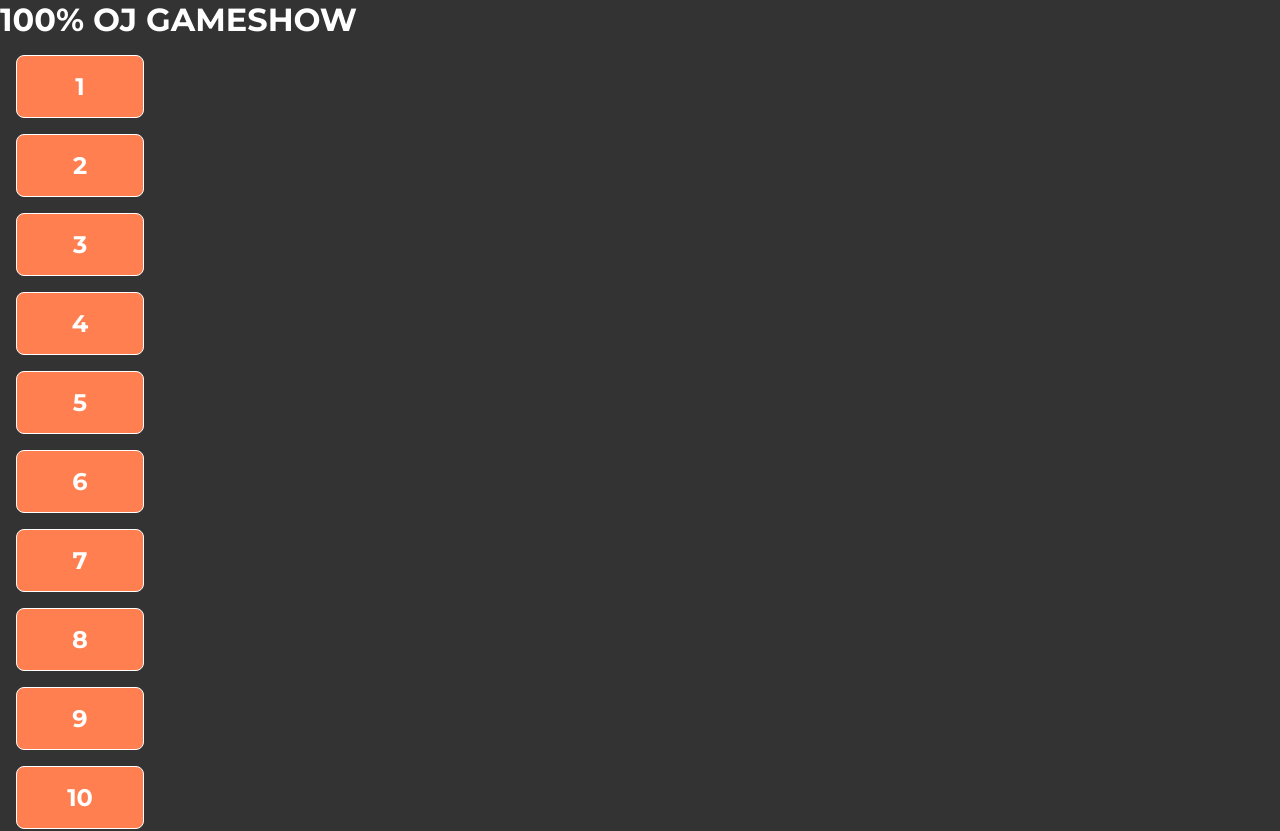
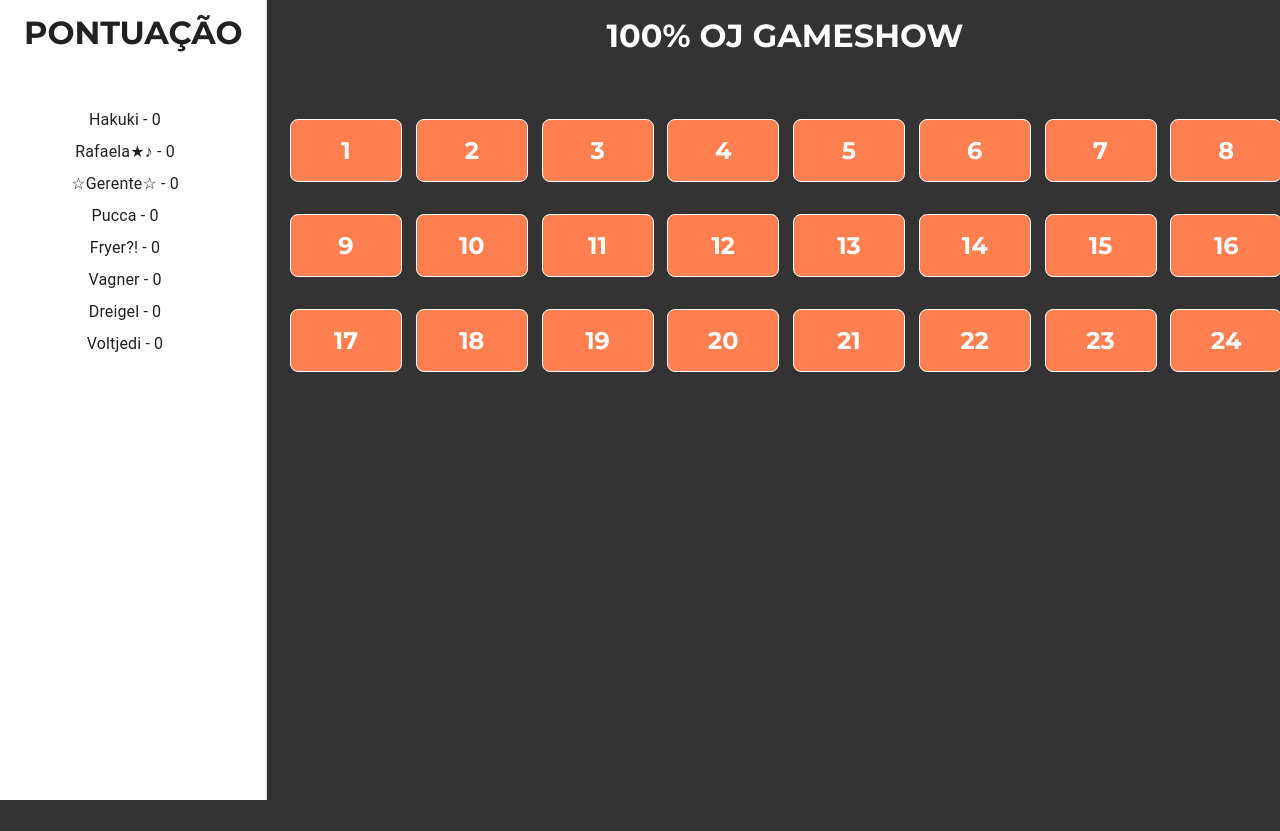
Before and after one commit to Sutanrrier/oj-gameshow, a React (Vite) app in the folder oj-gameshow/: page / in a window 1280 px wide. Shown: the top 831 px of the page. After the commit the page ends 800 px from the top, so only its background shows below. Built offline with nearby package versions, Linux system fonts and the light colour scheme.

Commit message:
Criada sidebar de pontuação + Ajustes no esboco em geral

```diff
--- a/oj-gameshow/package.json
+++ b/oj-gameshow/package.json
@@ -11,6 +11,7 @@
   "dependencies": {
     "@emotion/react": "^11.10.5",
     "@emotion/styled": "^11.10.5",
+    "@mui/icons-material": "^5.11.0",
     "@mui/material": "^5.11.8",
     "react": "^18.2.0",
     "react-dom": "^18.2.0"
--- /dev/null
+++ b/oj-gameshow/src/components/Sidebar.jsx
@@ -0,0 +1,60 @@
+import { Toolbar } from "@mui/material";
+import Box from "@mui/material/Box";
+import Drawer from "@mui/material/Drawer";
+import List from "@mui/material/List";
+import ListItem from "@mui/material/ListItem";
+import ListItemText from "@mui/material/ListItemText";
+import { useState } from "react";
+
+function Sidebar() {
+  const [jogadores, setJogadores] = useState([
+    { id: 1, nome: "Hakuki", pontos: 0 },
+    { id: 2, nome: "Rafaela★♪", pontos: 0 },
+    { id: 3, nome: "☆Gerente☆", pontos: 0 },
+    { id: 4, nome: "Pucca", pontos: 0 },
+    { id: 5, nome: "Fryer?!", pontos: 0 },
+    { id: 6, nome: "Vagner", pontos: 0 },
+    { id: 7, nome: "Dreigel", pontos: 0 },
+    { id: 8, nome: "Voltjedi", pontos: 0 },
+  ]);
+
+  return (
+    <Drawer
+      sx={{
+        width: 250,
+        flexShrink: 0,
+        "& .MuiDrawer-paper": {
+          boxSizing: "border-box",
+        },
+      }}
+      variant="permanent"
+      anchor="left"
+    >
+      <Toolbar
+        sx={{
+          display: "flex",
+          justifyContent: "center",
+        }}
+      >
+        <h1 className="oj-pontuacao-title">PONTUAÇÃO</h1>
+      </Toolbar>
+      <Box sx={{ width: 250 }}>
+        <List sx={{ marginTop: 4 }}>
+          {jogadores.map((jogador) => (
+            <ListItem key={jogador.nome} disablePadding>
+              <ListItemText
+                sx={{
+                  display: "flex",
+                  justifyContent: "center",
+                }}
+                primary={jogador.nome + " - " + jogador.pontos}
+              />
+            </ListItem>
+          ))}
+        </List>
+      </Box>
+    </Drawer>
+  );
+}
+
+export default Sidebar;
--- a/oj-gameshow/src/index.css
+++ b/oj-gameshow/src/index.css
@@ -15,11 +15,11 @@ html {
 
 .ojCardTitle {
     padding: 1rem;
-    margin: 1rem;
+
     background-color: coral;
     text-align: center;
     font-size: 1.5rem;
-    width: 8rem;
+    width: 7rem;
     border: 0.1rem solid #fff;
     border-radius: 0.5rem;
 }
@@ -29,3 +29,14 @@ html {
     cursor: pointer;
     transition: all ease 0.1s;
 }
+
+.oj-pontuacao-title {
+    font-size: 2rem;
+}
+
+.oj-game-title {
+    display: flex;
+    justify-content: center;
+    margin-top: 1rem;
+    margin-bottom: 4rem;
+}
--- a/oj-gameshow/src/pages/App.jsx
+++ b/oj-gameshow/src/pages/App.jsx
@@ -1,7 +1,10 @@
 import CardButton from "../components/CardButton";
+import Sidebar from "../components/Sidebar";
+import Box from "@mui/material/Box";
+import { Grid } from "@mui/material";
 
 function App() {
-  const questions = [
+  const questoes = [
     { id: 1, categoria: "TRIVIA" },
     { id: 2, categoria: "TRIVIA" },
     { id: 3, categoria: "TRIVIA" },
@@ -29,14 +32,26 @@ function App() {
   ];
 
   return (
-    <div>
-      <h1 className="oj-title">100% OJ GAMESHOW</h1>
-      <div className="oj-questions-panel">
-        {questions.map((elemento) => {
-          return <CardButton id={elemento.id} categoria={elemento.categoria} />;
-        })}
-      </div>
-    </div>
+    <Box sx={{ display: "flex", marginLeft: 5 }}>
+      <Sidebar />
+      <Box component="main">
+        <h1 className="oj-game-title">100% OJ GAMESHOW</h1>
+        <Grid
+          spacing={4}
+          container
+          columns={{ xs: 8, sm: 8, md: 8 }}
+          columnSpacing={2}
+        >
+          {questoes.map((questao) => {
+            return (
+              <Grid item md={1} key={questao.id}>
+                <CardButton id={questao.id} />
+              </Grid>
+            );
+          })}
+        </Grid>
+      </Box>
+    </Box>
   );
 }
 
```
Also changed, not shown: 1 other file (tests, documents, lock files or other folders).
